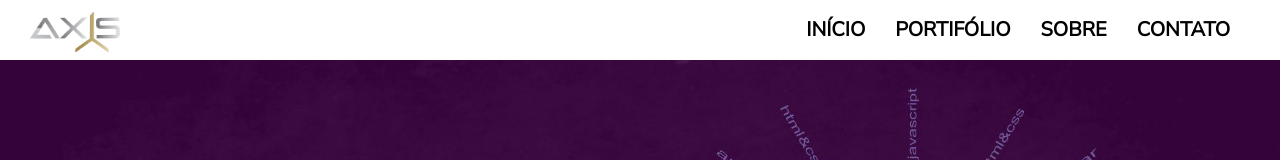
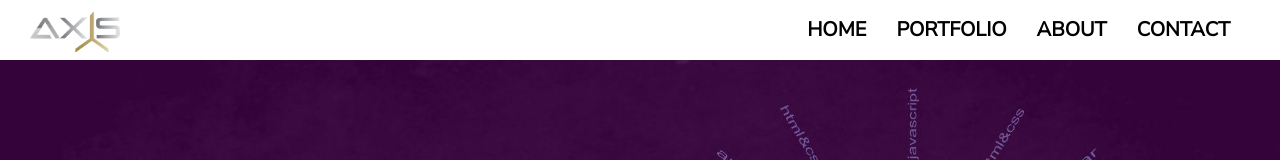
Before and after one commit to maisappreis/maisappreis.github.io, a React (Create React App) app in the folder frontend/: page / in a window 1280 px wide. Shown: the top 160 px of the page. Built offline with nearby package versions, Linux system fonts and the light colour scheme; a web font is replaced by a local one.

Commit message:
fix: Translating to English from Portuguese.

```diff
--- a/frontend/src/components/footer/Footer.jsx
+++ b/frontend/src/components/footer/Footer.jsx
@@ -6,7 +6,7 @@ import "../../main/App.css";
 const Footer = props =>
     <footer className="footer-area">
         <span>
-            Desenvolvido com <i className="fa fa-heart heard"></i> por <i id="maisa" className="heard">Maisa</i>.
+            Developed with <i className="fa fa-heart heard"></i> by <i id="maisa" className="heard">Maisa</i>.
         </span>
     </footer>
 
--- a/frontend/src/components/gallery/Gallery.jsx
+++ b/frontend/src/components/gallery/Gallery.jsx
@@ -21,7 +21,7 @@ const Gallery = props =>
                 <img src={laptop} alt="Laptop made of codes" />
             </div>
             <div>
-                <h3 className="knowledge-subtitle">MEUS CONHECIMENTOS</h3>
+                <h3 className="knowledge-subtitle">GALLERY</h3>
             </div>
             <div className="knowledge-galery">
                 <div className="item-galery w-2">
--- a/frontend/src/components/navbar/NavbarWhite.jsx
+++ b/frontend/src/components/navbar/NavbarWhite.jsx
@@ -20,16 +20,16 @@ function NavbarWhite() {
           <Logo />
           <ul className={click ? 'nav-menu just-end active' : 'nav-menu just-end'}>
             <li className='nav-item'>
-              <a href="#home" className='font-black' onClick={closeMobileMenu}>INÍCIO</a>
+              <a href="#home" className='font-black' onClick={closeMobileMenu}>HOME</a>
             </li>
             <li className='nav-item'>
-              <a href="#portfolio" className='font-black' onClick={closeMobileMenu}>PORTIFÓLIO</a>
+              <a href="#portfolio" className='font-black' onClick={closeMobileMenu}>PORTFOLIO</a>
             </li>
             <li className='nav-item'>
-              <a href="#about" className='font-black' onClick={closeMobileMenu}>SOBRE</a>
+              <a href="#about" className='font-black' onClick={closeMobileMenu}>ABOUT</a>
             </li>
             <li className='nav-item'>
-              <a href="#contact" className='font-black' onClick={closeMobileMenu}>CONTATO</a>
+              <a href="#contact" className='font-black' onClick={closeMobileMenu}>CONTACT</a>
             </li>
             <li>
             </li>
--- a/frontend/src/components/portfolio/Portfolio.jsx
+++ b/frontend/src/components/portfolio/Portfolio.jsx
@@ -6,12 +6,12 @@ import "./Portfolio.css";
 import lampPic from "../../assets/code-lamp-png.png";
 
 const Portfolio = props =>
-    <section id="projetos">
+    <section id="portfolio">
         <div className="projects-area">
             <img id="bg-image" src={bgProjects} alt="Purple background" />
             <div className="projects-overlay">
                 <div className="projects-subtitle">
-                    <h3>MEUS PROJETOS</h3>
+                    <h3>PORTFOLIO</h3>
                 </div>
                 <div className="projects-flex">
                     <div id="proj-item">
--- a/frontend/src/main/App.jsx
+++ b/frontend/src/main/App.jsx
@@ -10,7 +10,7 @@ import Home from "../components/home/Home";
 import Footer from "../components/footer/Footer";
 import Gallery from "../components/gallery/Gallery";
 import About from "../components/about/About";
-import Timeline from "../components/timeline/Timeline";
+// import Timeline from "../components/timeline/Timeline";
 import Portfolio from "../components/portfolio/Portfolio";
 import Contacts from "../components/contact/Contacts";
 
@@ -27,7 +27,7 @@ function App(props) {
         <main>
           <Gallery />
           <About />
-          <Timeline />
+          {/* <Timeline /> */}
           <Portfolio />
           <Contacts />
         </main>
```
Also changed, not shown: frontend/src/components/portfolio/Portfolio.css (line endings or trailing spaces).
